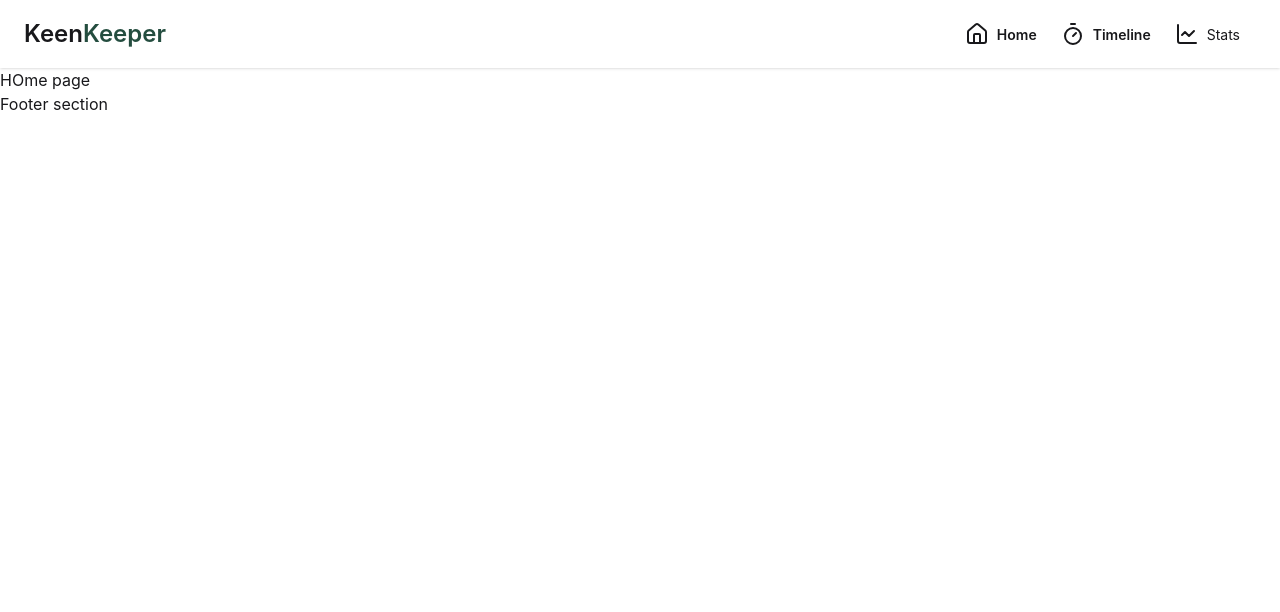
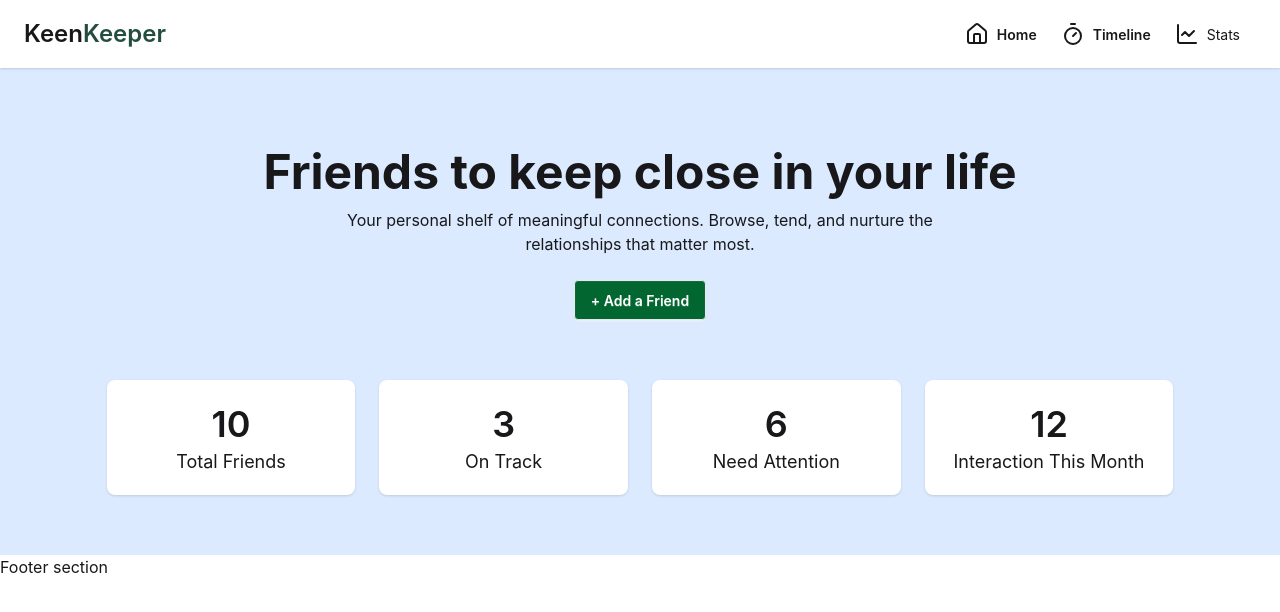
Before and after one commit to Rakibul-khan/Keen-Keeper-A7, a React (Vite) app: page / in a window 1280 px wide. Shown: the top 612 px of the page. Built offline with nearby package versions, Linux system fonts and the light colour scheme.

Commit message:
banner section has done

```diff
--- /dev/null
+++ b/src/components/Banner.jsx
@@ -0,0 +1,40 @@
+import React from "react";
+
+const Banner = () => {
+  return (
+    <div>
+      <div className="flex flex-col justify-center items-center pt-20">
+        <h1 className="font-bold text-5xl ">
+          Friends to keep close in your life
+        </h1>
+        <p className="text-center my-3 ">
+          Your personal shelf of meaningful connections. Browse, tend, and
+          nurture the<br></br> relationships that matter most.
+        </p>
+        <button className=" mt-3 btn bg-green-800 text-white">
+          + Add a Friend
+        </button>
+      </div>
+      <div className="grid grid-cols-4 gap-6 w-10/12 mx-auto py-15">
+        <div className="bg-white shadow  rounded-lg flex flex-col items-center py-5">
+          <h1 className="font-semibold text-4xl my-1 ">10</h1>
+          <span className="text-[18px]">Total Friends</span>
+        </div>
+        <div className="bg-white shadow  rounded-lg flex flex-col items-center py-5">
+          <h1 className="font-semibold text-4xl my-1 ">3</h1>
+          <span className="text-[18px]">On Track</span>
+        </div>
+        <div className="bg-white shadow  rounded-lg flex flex-col items-center py-5">
+          <h1 className="font-semibold text-4xl my-1 ">6</h1>
+          <span className="text-[18px]">Need Attention</span>
+        </div>
+        <div className="bg-white shadow  rounded-lg flex flex-col items-center py-5">
+          <h1 className="font-semibold text-4xl my-1 ">12</h1>
+          <span className="text-[18px]">Interaction This Month</span>
+        </div>
+      </div>
+    </div>
+  );
+};
+
+export default Banner;
--- a/src/pages/Home.jsx
+++ b/src/pages/Home.jsx
@@ -1,9 +1,10 @@
 import React from "react";
+import Banner from "../components/Banner";
 
 const Home = () => {
   return (
-    <div>
-      <h2>HOme page</h2>
+    <div className="bg-blue-100">
+      <Banner></Banner>
     </div>
   );
 };
```
